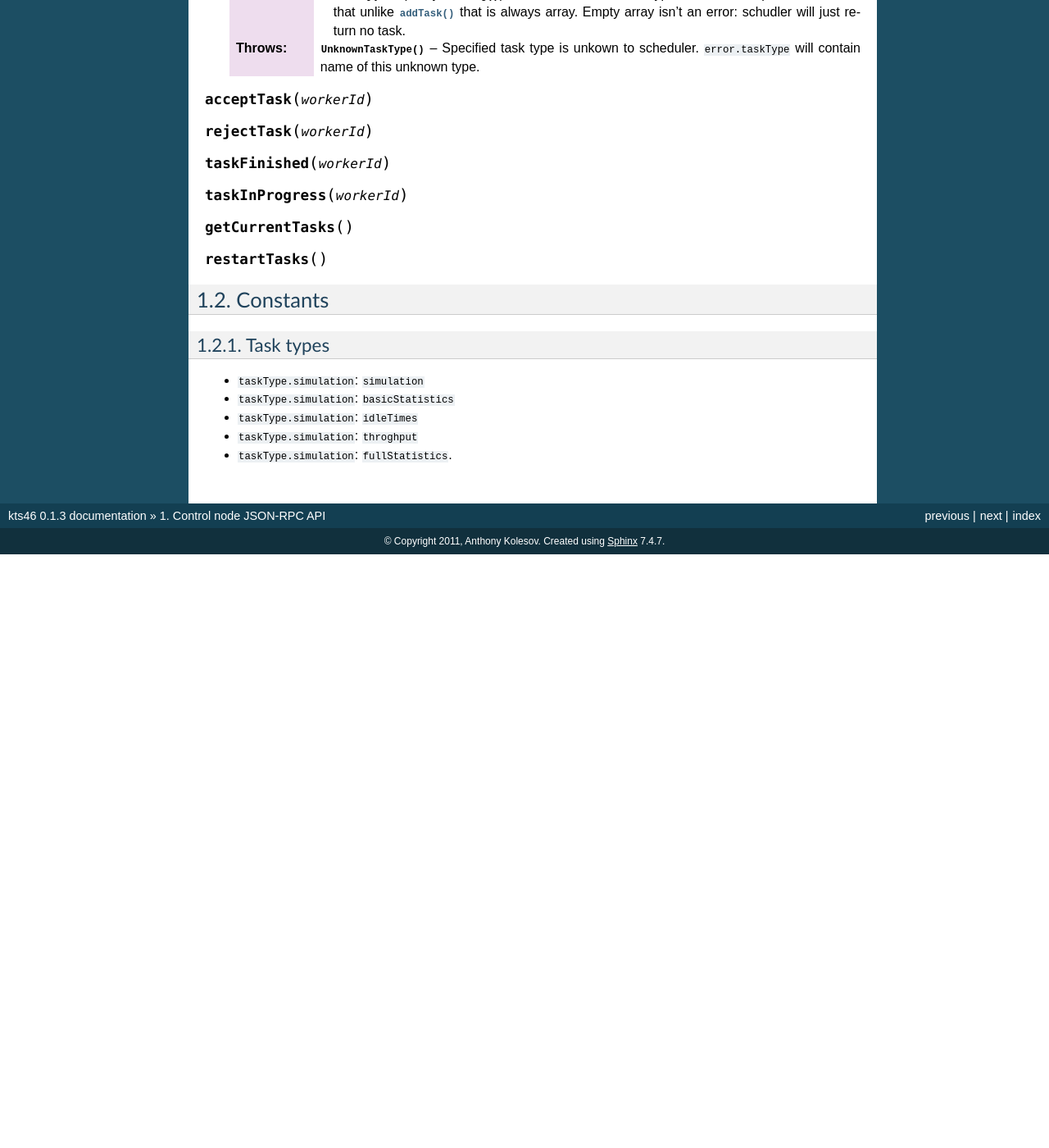
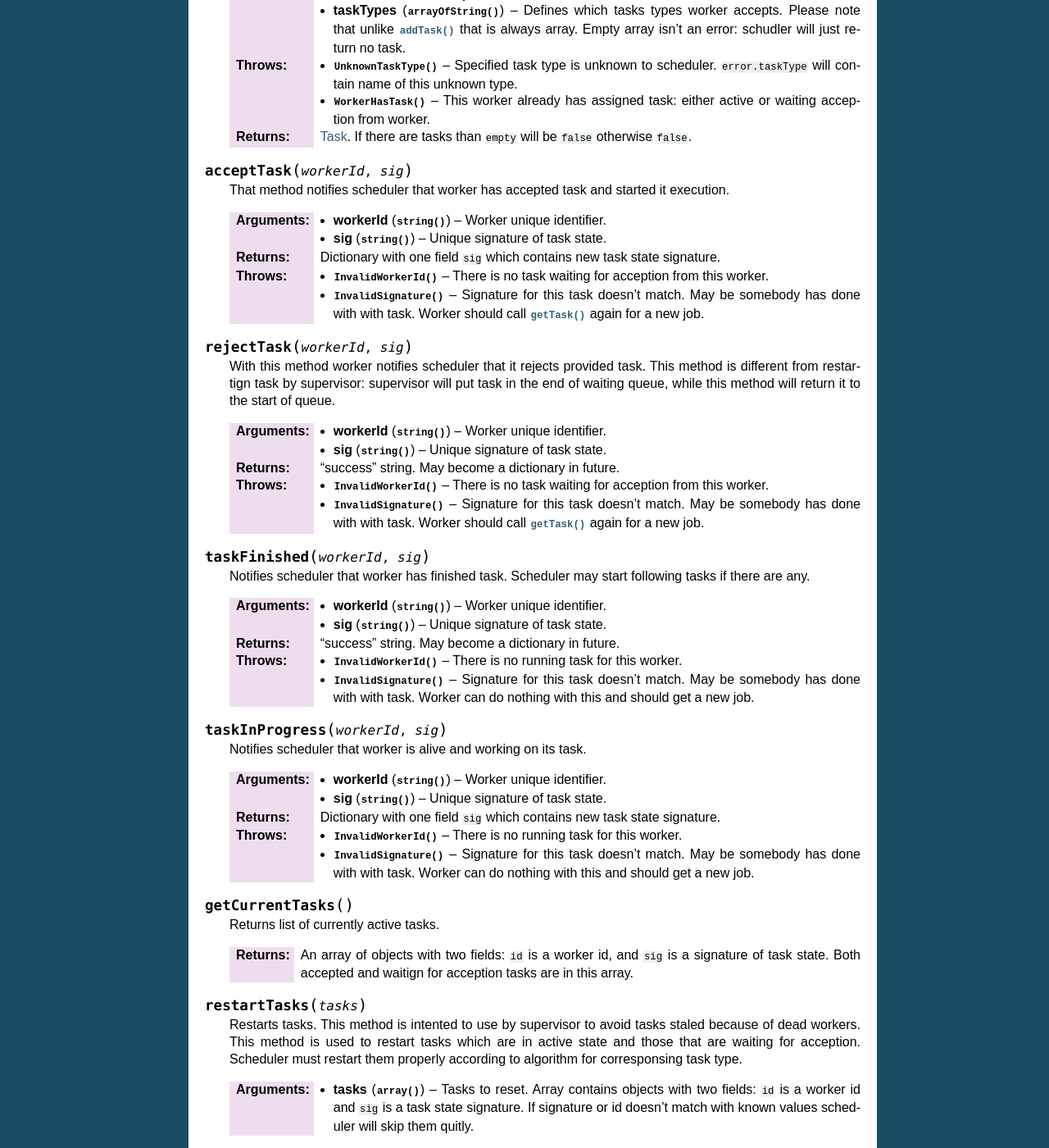
Before and after one commit to anthony-kolesov/kts46, a Sphinx documentation site: the page built from doc/source/ControlNode.rst, in a window 1280 px wide and 1400 px high, scrolled down 1461 px. Shown: the whole window at 82% size. Built offline with Sphinx 7.4.7, drawn with Linux system fonts in a browser that asks for light colours; before the commit the page ends 2137 px from its top, so only the background shows below that; some of the changed text lies outside the part shown.

Commit message:
Finish first draft of new scheduler API documentation.

```diff
--- a/doc/source/ControlNode.rst
+++ b/doc/source/ControlNode.rst
@@ -45,12 +45,14 @@ Methods
     :param string jobName: Name of job that is executed in this task.
     :param string-or-arrayOfStrings taskType:
         Specifies specific type of task that has to be done on job. If not
-        specified than scheduler will do all available tasks for this job
-        according to preferences. For available values see :ref:`kts46-cn-taskTypes`.
-        If array of strings is provided than all of them will be scheduled. If
-        any of specified types is unknown than nothing will be scheduled.
-        Null values are ignored. Note that statistics tasks require simulation
-        to be done. If dependencies are not done than scheduler will run them.
+        specified or array is null than scheduler will do all available tasks
+        for this job according to preferences. For available values see
+        :ref:`kts46-cn-taskTypes`. If array of strings is provided than all of
+        them will be scheduled. If any of specified types is unknown than
+        nothing will be scheduled. Null values are ignored. Note that statistics
+        tasks require simulation to be done. If dependencies are not done than
+        scheduler will run them.
+    :returns: "success" string. May become a dictionary in future.
     :throws DuplicateTask:
         Explicitly specified task is already running. This can be thrown only to
         specified types. ``taskType`` field of ``error`` object will contain
@@ -59,7 +61,7 @@ Methods
         Explicitly specified task is alread done. ``error.taskType`` will have
         failes taskType type.
     :throws UnknownTaskType:
-        Specified task type is unkown to scheduler. ``error.taskType`` will
+        Specified task type is unknown to scheduler. ``error.taskType`` will
         contain name of this unknown type.
 
 
@@ -78,7 +80,7 @@ Methods
         (int) Number of directly aborted tasks. Dependent tasks doesn't count.
         So if zero is returned there were no active tasks for this job.
     :throws UnknownTaskType:
-        Specified task type is unkown to scheduler. ``error.taskType`` will
+        Specified task type is unknown to scheduler. ``error.taskType`` will
         contain name of this unknown type.
 
 
@@ -95,16 +97,141 @@ Methods
         :js:func:`addTask` that is always array. Empty array isn't an error:
         schudler will just return no task.
     :throws UnknownTaskType:
-        Specified task type is unkown to scheduler. ``error.taskType`` will
+        Specified task type is unknown to scheduler. ``error.taskType`` will
         contain name of this unknown type.
+    :throws WorkerHasTask:
+        This worker already has assigned task: either active or waiting
+        acception from worker.
+    :returns:
+        :ref:`kts46-cn-taskType`. If there are tasks than ``empty`` will be
+        ``false`` otherwise ``false``.
 
 
-.. js:function:: acceptTask(workerId)
-.. js:function:: rejectTask(workerId)
-.. js:function:: taskFinished(workerId)
-.. js:function:: taskInProgress(workerId)
+.. js:function:: acceptTask(workerId, sig)
+
+    That method notifies scheduler that worker has accepted task and started it
+    execution.
+
+    :param string workerId: Worker unique identifier.
+    :param string sig: Unique signature of task state.
+    :returns:
+        Dictionary with one field ``sig``  which contains new task state
+        signature.
+    :throws InvalidWorkerId:
+        There is no task waiting for acception from this worker.
+    :throws InvalidSignature:
+        Signature for this task doesn't match. May be somebody has done with
+        with task. Worker should call :js:func:`getTask` again for a new job.
+
+
+.. js:function:: rejectTask(workerId, sig)
+
+    With this method worker notifies scheduler that it rejects provided task.
+    This method is different from restartign task by supervisor: supervisor will
+    put task in the end of waiting queue, while this method will return it to
+    the start of queue.
+
+    :param string workerId: Worker unique identifier.
+    :param string sig: Unique signature of task state.
+    :returns: "success" string. May become a dictionary in future.
+    :throws InvalidWorkerId:
+        There is no task waiting for acception from this worker.
+    :throws InvalidSignature:
+        Signature for this task doesn't match. May be somebody has done with
+        with task. Worker should call :js:func:`getTask` again for a new job.
+
+
+.. js:function:: taskFinished(workerId, sig)
+
+    Notifies scheduler that worker has finished task. Scheduler may start
+    following tasks if there are any.
+
+    :param string workerId: Worker unique identifier.
+    :param string sig: Unique signature of task state.
+    :returns: "success" string. May become a dictionary in future.
+    :throws InvalidWorkerId:
+        There is no running task for this worker.
+    :throws InvalidSignature:
+        Signature for this task doesn't match. May be somebody has done with
+        with task. Worker can do nothing with this and should get a new job.
+
+
+.. js:function:: taskInProgress(workerId, sig)
+
+    Notifies scheduler that worker is alive and working on its task.
+
+    :param string workerId: Worker unique identifier.
+    :param string sig: Unique signature of task state.
+    :returns:
+        Dictionary with one field ``sig`` which contains new task state
+        signature.
+    :throws InvalidWorkerId:
+        There is no running task for this worker.
+    :throws InvalidSignature:
+        Signature for this task doesn't match. May be somebody has done with
+        with task. Worker can do nothing with this and should get a new job.
+
+
 .. js:function:: getCurrentTasks()
-.. js:function:: restartTasks()
+
+    Returns list of currently active tasks.
+
+    :returns:
+        An array of objects with two fields: ``id`` is a worker id, and ``sig``
+        is a signature of task state. Both accepted and waitign for acception
+        tasks are in this array.
+
+
+.. js:function:: restartTasks(tasks)
+
+    Restarts tasks. This method is intented to use by supervisor to avoid tasks
+    staled because of dead workers. This method is used to restart tasks
+    which are in active state and those that are waiting for acception.
+    Scheduler must restart them properly according to algorithm for
+    corresponsing task type.
+
+    :param array tasks:
+        Tasks to reset. Array contains objects with two fields: ``id`` is a
+        worker id and ``sig`` is a task state signature. If signature or id
+        doesn't match with known values scheduler will skip them quitly.
+
+
+Types
+=====
+
+.. _kts46-cn-taskType:
+
+Task
+----
+
+.. js:attribute:: task.empty
+
+    Whether object contains task. If it ``true`` than this dictionary will
+    contain no other fields.
+
+.. js:attribute:: task.project
+
+    Name of project to which task belongs.
+
+.. js:attribute:: task.job
+
+    Name of job to which task belongs.
+
+.. js:attribute:: task.type
+
+    One of :ref:`kts46-cn-taskTypes` values which define what kind of work to do.
+
+.. js:attribute:: task.sig
+
+    String that is signature of task state. With help this fields scheduler may
+    be sure that it is in sync with worker. For example when supervisor restarts
+    task scheduler and signatures doesn't match that meen that state of task has
+    been changed and worker is presumably alive.
+
+.. js:attribute:: task.databases
+
+    Array of strings that are paths to databases. Worker must try to use them
+    starting from first, if it doesn't work try to use second and so on.
 
 
 Constants
```
